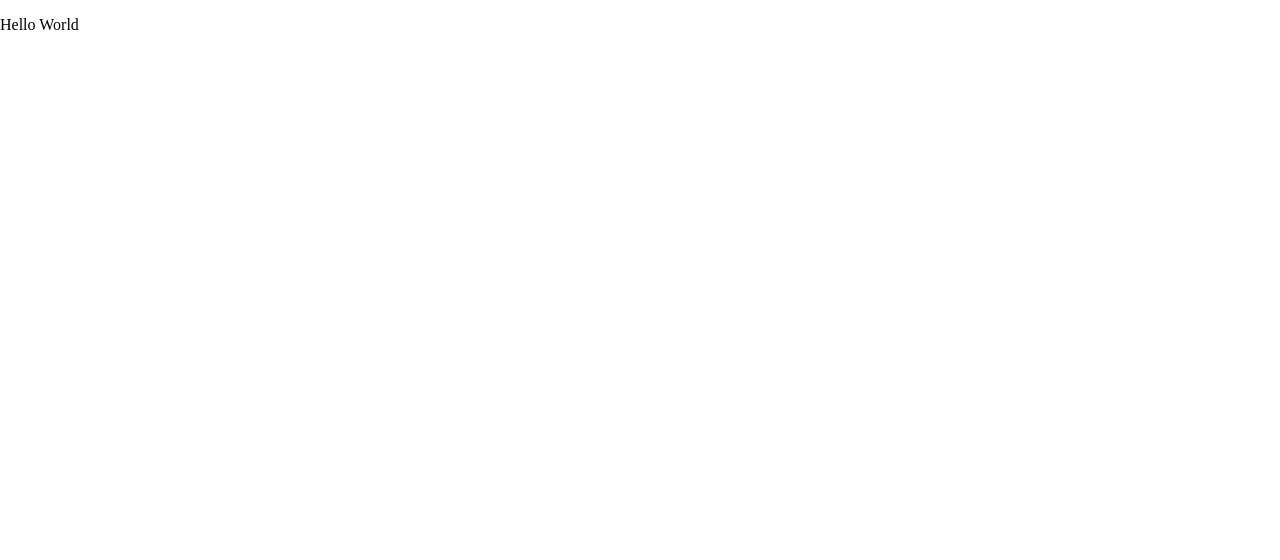
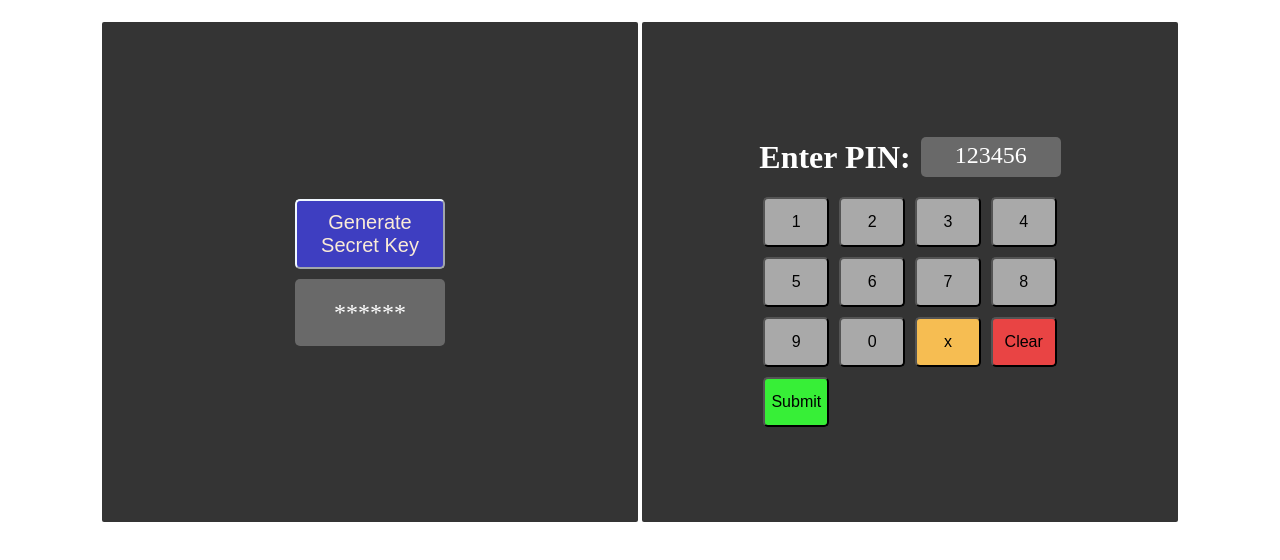
Before and after one commit to asifbuet07/bootcamp-a1, a plain HTML site: page index.html in a window 1280 px wide. Drawn offline with Linux system fonts and the light colour scheme.

Commit message:
added layout design

```diff
--- a/assets/styles/main.css
+++ b/assets/styles/main.css
@@ -2,3 +2,110 @@ body {
   margin: 0;
   padding: 0;
 }
+
+.container {
+  background-color: white;
+  margin: 20px 100px 20px 100px;
+  display: flex;
+  flex-direction: row;
+  align-items: center;
+}
+
+/******** Key Generator part ********/
+
+.key-generator {
+  background-color: #343434;
+  margin: 2px;
+  width: 50%;
+  height: 500px;
+  display: flex;
+  border-radius: 2px;
+  flex-direction: column;
+  align-items: center;
+  justify-content: center;
+}
+
+.btn-key-generator {
+  background-color: rgb(62, 62, 193);
+  width: 150px;
+  height: 70px;
+  padding: 10px;
+  margin: 5px;
+  border-radius: 5px;
+  border-color: aliceblue;
+  color: antiquewhite;
+  font-size: 20px;
+}
+
+.text-key {
+  background-color: #696969;
+  width: 130px;
+  padding: 20px 10px;
+  margin: 5px;
+  border-radius: 5px;
+  text-align: center;
+  font-size: 24px;
+  color: white;
+}
+
+/******** PIN Keyboard part ********/
+.pin-keyboard-box {
+  background-color: #343434;
+  margin: 2px;
+  width: 50%;
+  height: 500px;
+  border-radius: 2px;
+  display: flex;
+  flex-direction: column;
+  align-items: center;
+  justify-content: center;
+}
+
+.pin-header {
+  display: flex;
+  flex-direction: row;
+  align-items: center;
+  justify-content: center;
+}
+
+h1 {
+  color: white;
+  margin-right: 10px;
+}
+
+.pin-display {
+  background-color: #696969;
+  width: 130px;
+  height: 30px;
+  padding: 5px;
+  border-radius: 5px;
+  text-align: center;
+  font-size: 24px;
+  color: white;
+}
+
+.pin-keyboard {
+  display: grid;
+  grid-template-columns: 1fr 1fr 1fr 1fr;
+  gap: 10px;
+}
+
+.keyboard-btn {
+  background-color: #a9a9a9;
+  border-radius: 5px;
+  height: 50px;
+  font-size: 16px;
+}
+
+.backspace {
+  background-color: rgb(246, 189, 82);
+}
+
+.clear {
+  background-color: rgb(233, 68, 68);
+}
+
+.submit {
+  background-color: rgb(55, 239, 55);
+  width: 100%;
+}
--- a/index.html
+++ b/index.html
@@ -8,8 +8,32 @@
     <title>Secret Key Matcher</title>
   </head>
   <body>
-    <div>
-      <p>Hello World</p>
+    <div class="container">
+      <div class="key-generator">
+        <button class="btn-key-generator">Generate Secret Key</button>
+        <div class="text-key">******</div>
+      </div>
+      <div class="pin-keyboard-box">
+        <div class="pin-header">
+          <div><h1>Enter PIN:</h1></div>
+          <div class="pin-display">123456</div>
+        </div>
+        <div class="pin-keyboard">
+          <button class="keyboard-btn">1</button>
+          <button class="keyboard-btn">2</button>
+          <button class="keyboard-btn">3</button>
+          <button class="keyboard-btn">4</button>
+          <button class="keyboard-btn">5</button>
+          <button class="keyboard-btn">6</button>
+          <button class="keyboard-btn">7</button>
+          <button class="keyboard-btn">8</button>
+          <button class="keyboard-btn">9</button>
+          <button class="keyboard-btn">0</button>
+          <button class="keyboard-btn backspace">x</button>
+          <button class="keyboard-btn clear">Clear</button>
+          <button class="keyboard-btn submit">Submit</button>
+        </div>
+      </div>
     </div>
   </body>
 </html>
```
Also changed, not shown: 1 other file.
